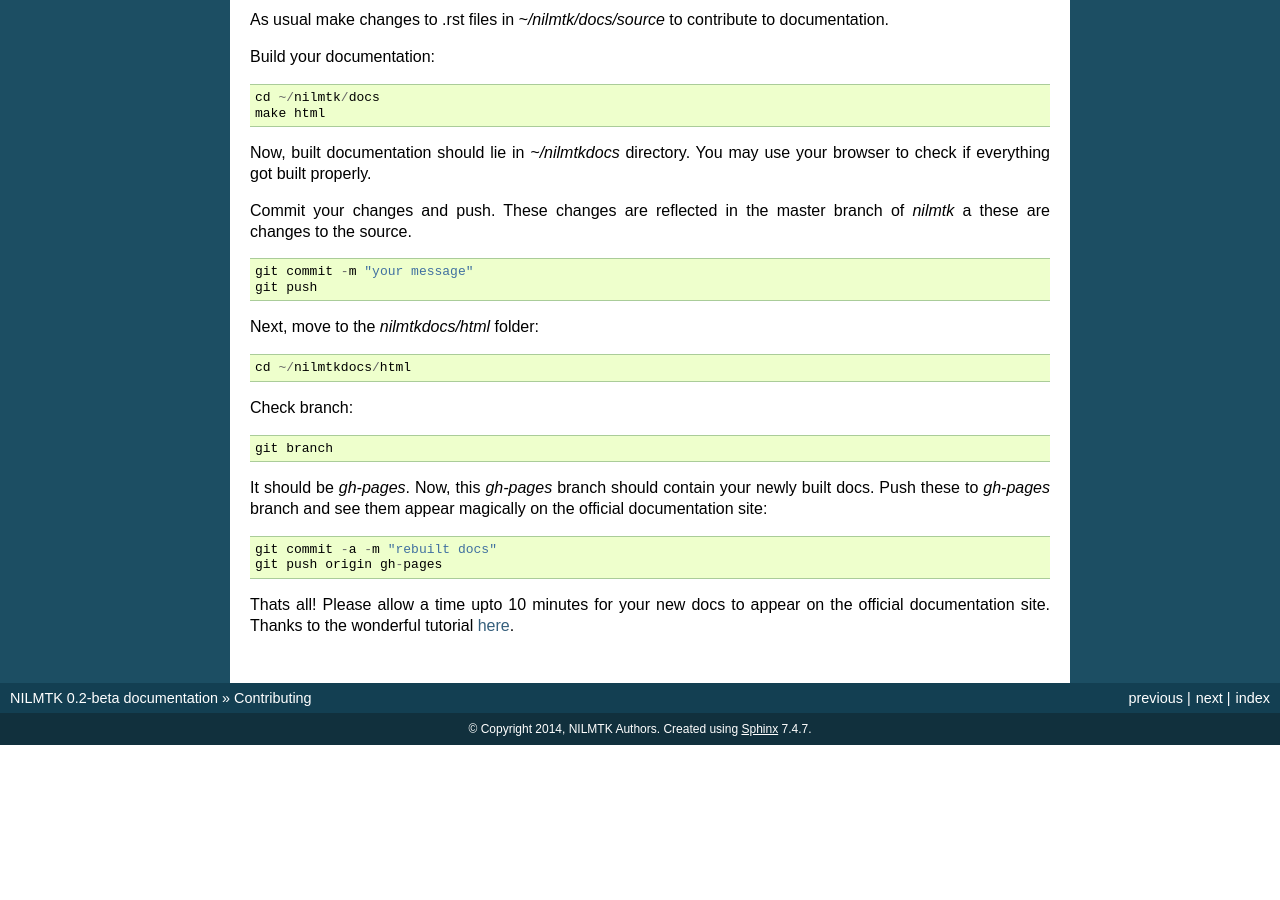
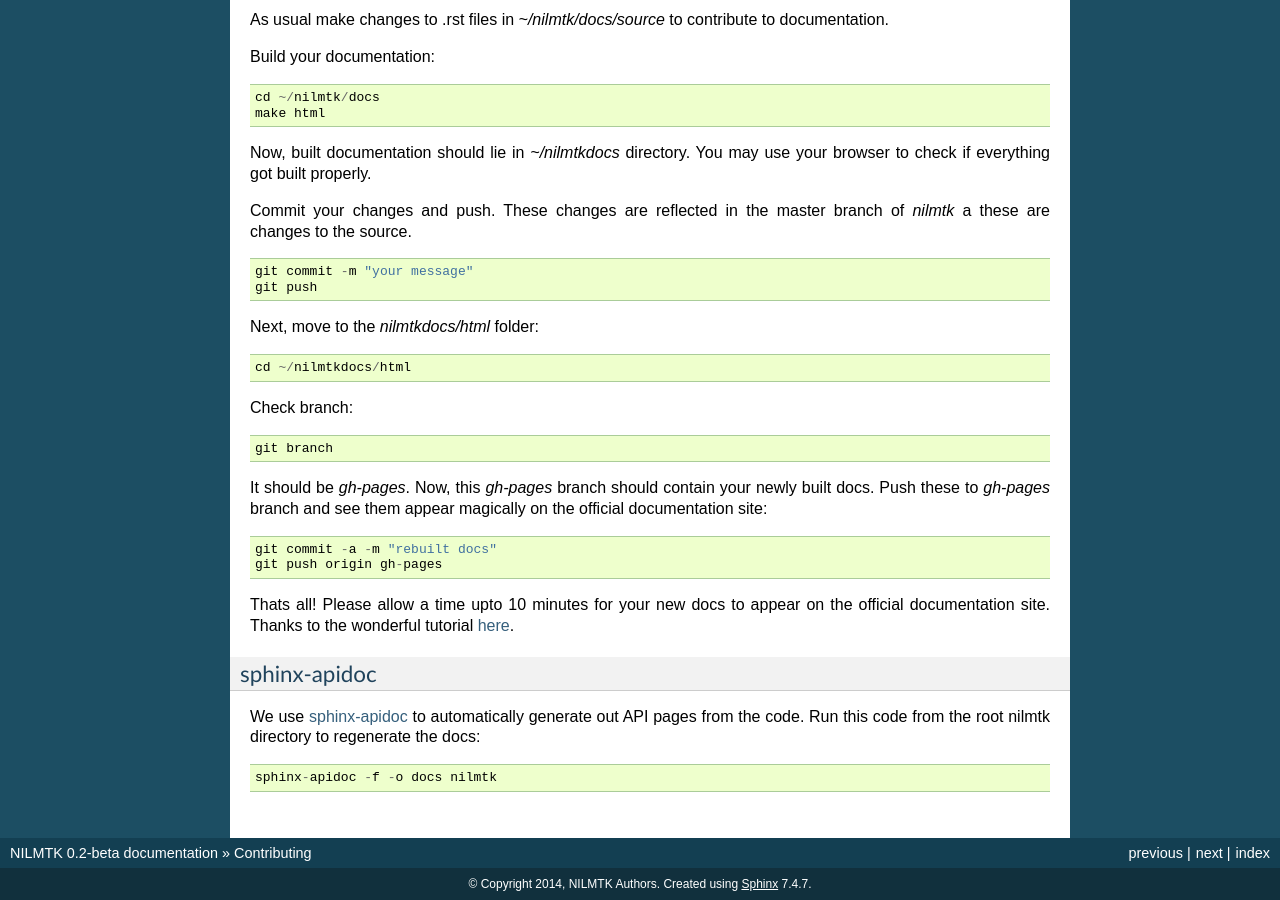
Before and after one commit to nilmtk/nilmtk, a Sphinx documentation site: the page built from docs/contribute.rst, in a window 1280 px wide and 900 px high, scrolled down 603 px. Built offline with Sphinx 7.4.7, drawn with Linux system fonts in a browser that asks for light colours; pages that are not in the unit, such as notebooks, are missing from menus; before the commit the page ends 1348 px from its top, so only the background shows below that.

```diff
--- a/docs/contribute.rst
+++ b/docs/contribute.rst
@@ -61,3 +61,13 @@
 Thanks to the wonderful tutorial here_.
 
 .. _here: https://github.com/daler/sphinxdoc-test
+
+
+sphinx-apidoc
+=============
+
+We use `sphinx-apidoc <http://sphinx-doc.org/man/sphinx-apidoc.html>`_
+to automatically generate out API pages from the code.  Run this code
+from the root nilmtk directory to regenerate the docs::
+
+    sphinx-apidoc -f -o docs nilmtk
```
Also changed, not shown: docs/modules.rst (added, +7 -0 lines), 2 other files.
